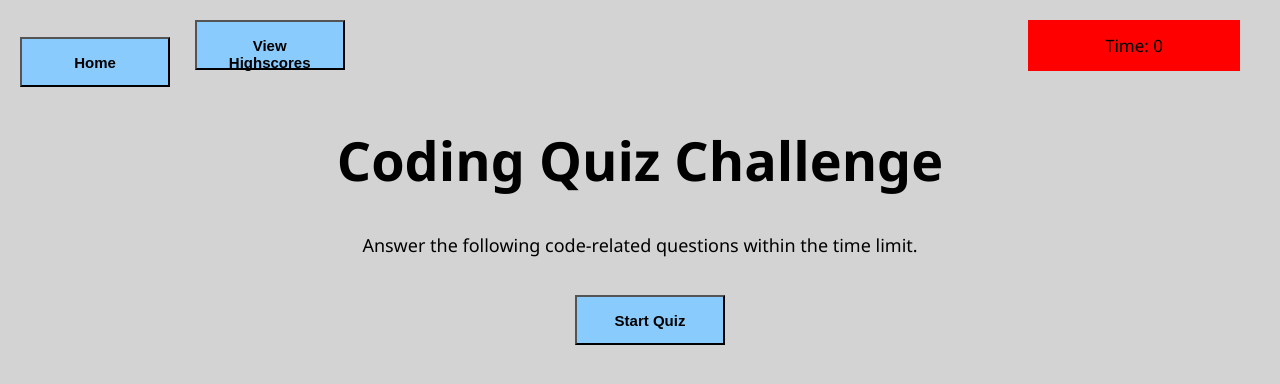
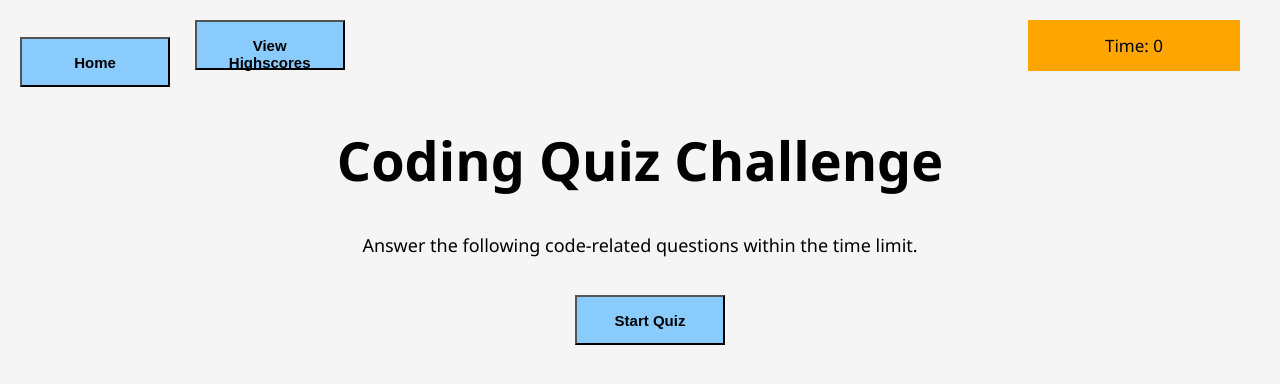
Before and after one commit to markprodehl/Code-Quiz, a plain HTML site: page index.html in a window 1280 px wide. Drawn offline with Linux system fonts and the light colour scheme.

Commit message:
timer style

```diff
--- a/style.css
+++ b/style.css
@@ -4,7 +4,7 @@
     }
 
     body {
-        background-color: lightgrey;
+        background-color: whitesmoke;
         margin: 0;
         padding: 0;
         font-weight: normal;
@@ -53,7 +53,7 @@
         font-size: 17px;
         margin-top: 20px;
         margin-right: 40px;
-        background-color: red;
+        background-color: orange;
         width: 180px;
     }
 
```
